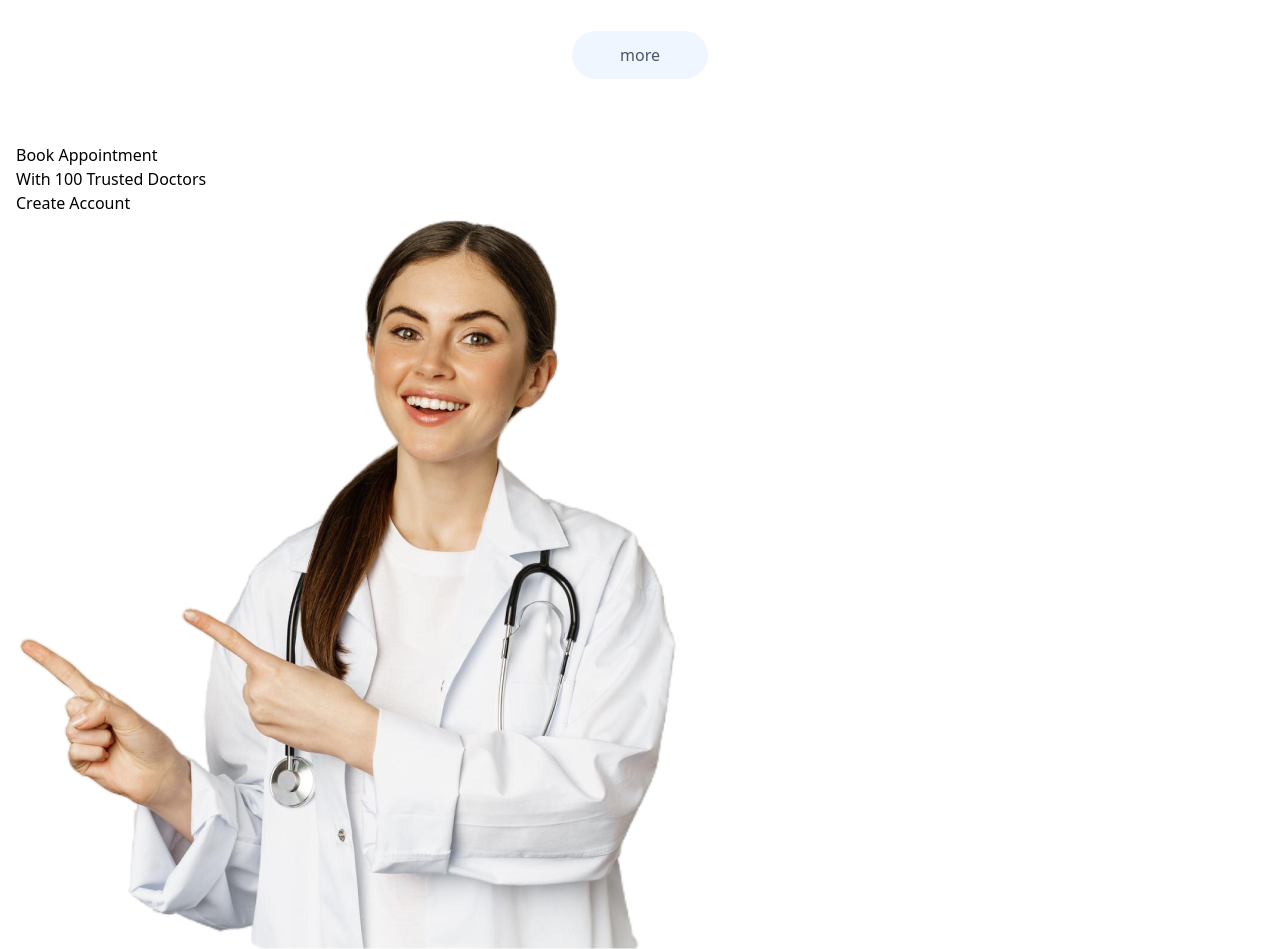
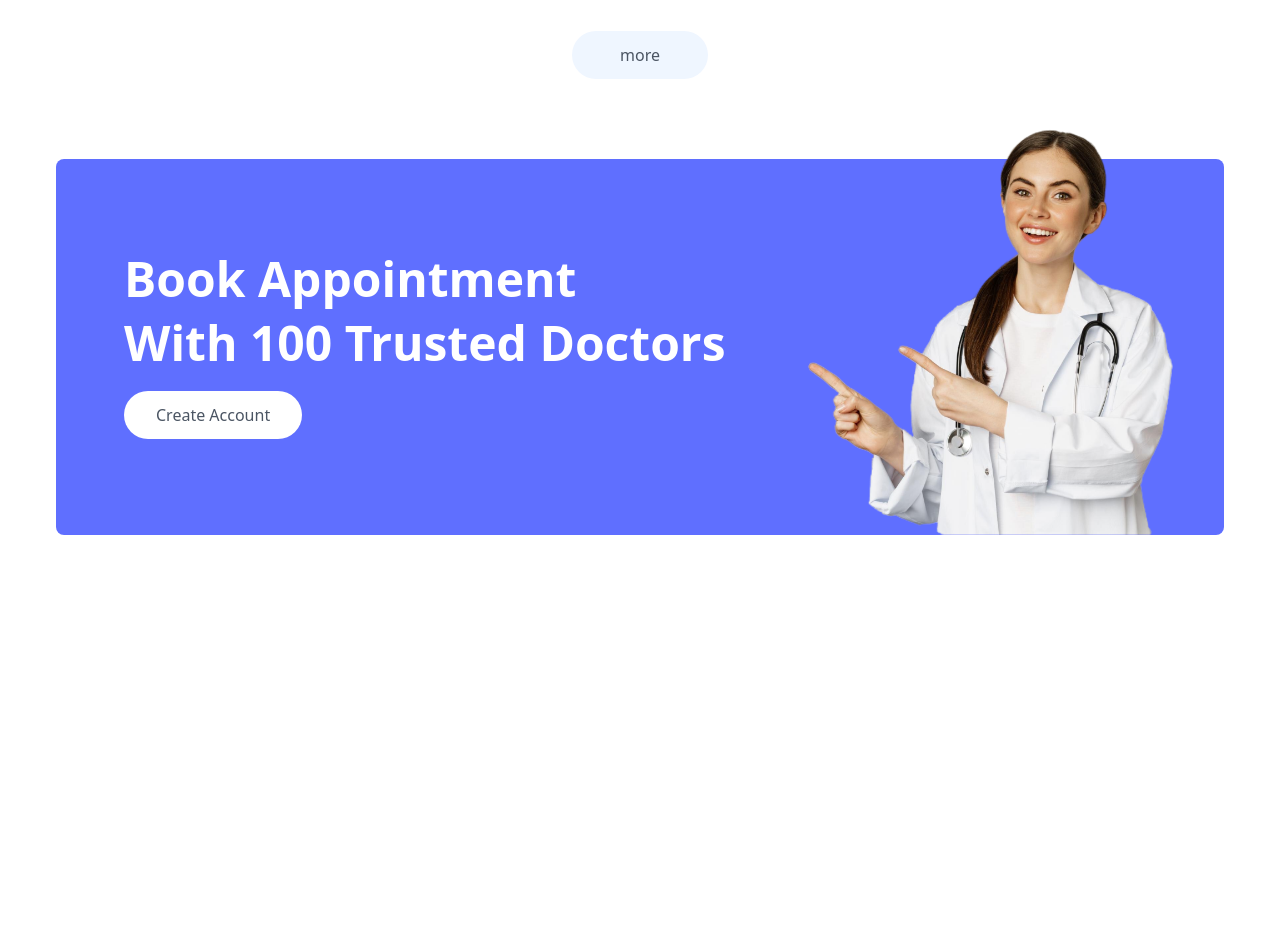
Before and after one commit to hamzarahmoun/doctor-appointement, a React (Vite) app in the folder frontend/: page / in a window 1280 px wide. Shown: the part 3060-4009 px from the top of the page. After the commit the page ends 3675 px from the top, so only its background shows below. Built offline with nearby package versions, Linux system fonts and the light colour scheme.

Commit message:
banner css

```diff
--- a/frontend/src/components/Banner.jsx
+++ b/frontend/src/components/Banner.jsx
@@ -3,18 +3,18 @@
 
 const Banner = () => {
   return (
-    <div>
+    <div className='flex bg-primary rounded-lg px-6 sm:px-10 md:px-14 lg:px-12 my-20 md:mx-10'>
         {/*.......left side ......*/}
-            <div>
-                <div>
+            <div className='flex-1 py-8 sm:py-16 lg:py-24 lg:pl-5'>
+                <div className='text-xl sm:text-2xl ms:text-3xl lg:text-5xl font-semibold text-white'>
                     <p>Book Appointment</p>
-                    <p>With 100 Trusted Doctors</p>
+                    <p className='mt-4'>With 100 Trusted Doctors</p>
                 </div>
-                <button>Create Account </button>
+                <button className='bg-white text-sm sm:text-base text-gray-600 px-8 py-3 rounded-full mt-6 hover:scale-105 transition-all '>Create Account </button>
             </div>
         {/*........right side ........*/}
-        <div>
-            <img src={assets.appointment_img} alt="" />
+        <div className='hidden md:block md:w-1/2 lg:w-[370px] relative'>
+            <img className='w-full absolute bottom-0 right-0 max-w-md ' src={assets.appointment_img} alt="" />
         </div>
 
     </div>
```
